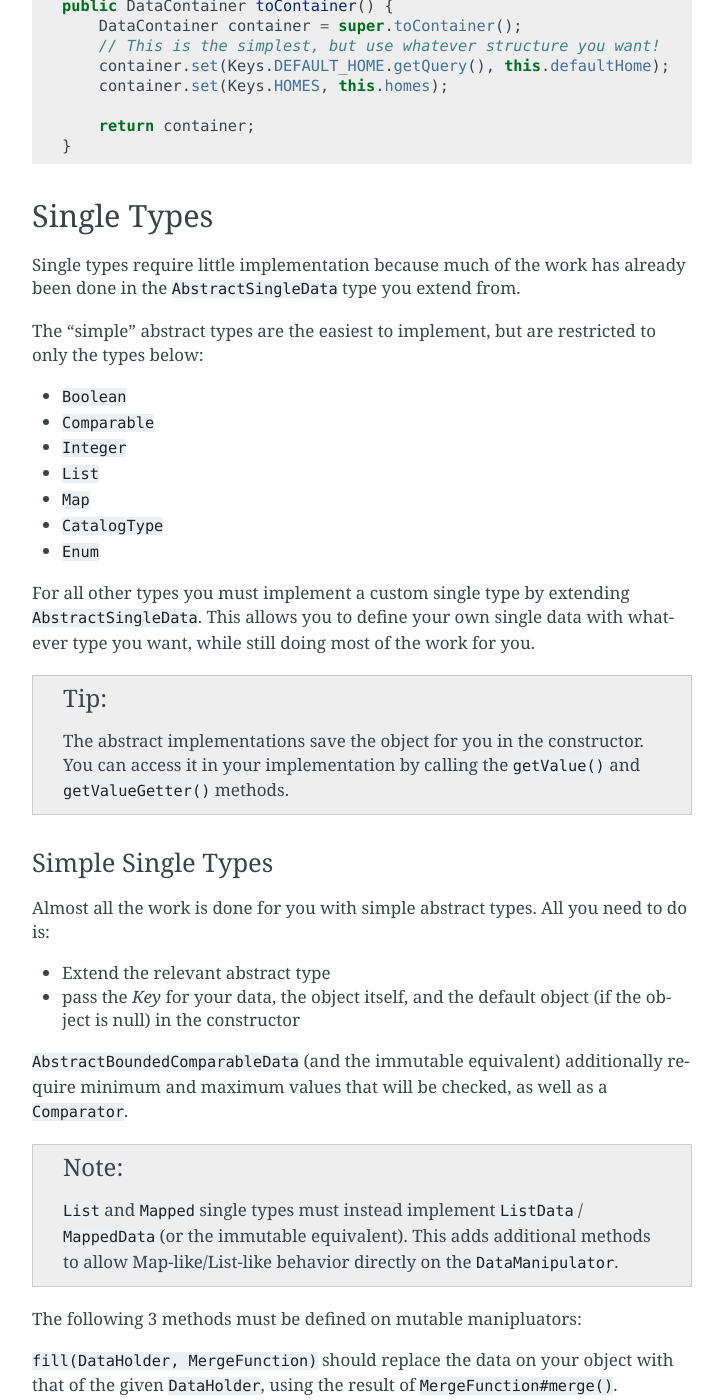
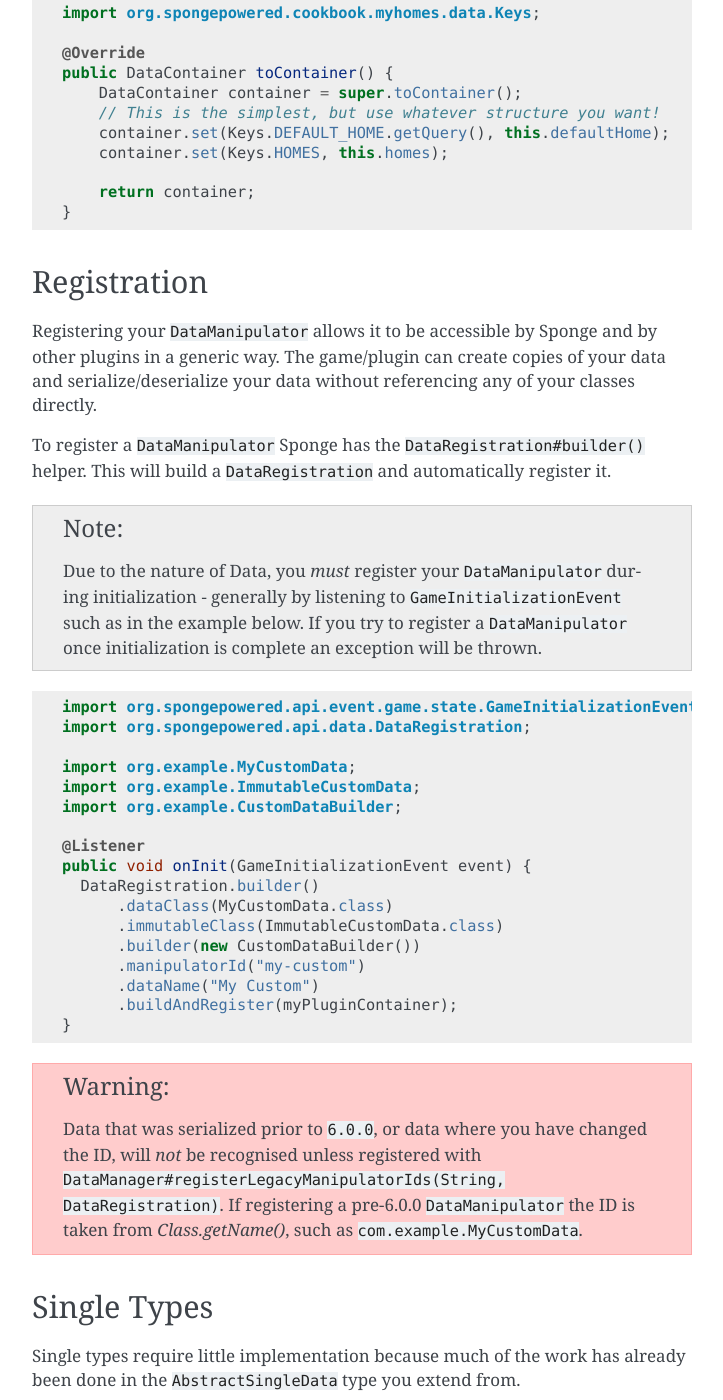
Before and after one commit to SpongePowered/SpongeDocs, a Sphinx documentation site: the page built from source/plugin/data/custom/datamanipulators.rst, in a window 1280 px wide and 1400 px high, scrolled down 2919 px. Shown: the whole window, without its empty margins (388-1111 px from the left). Built offline with Sphinx 7.4.7, drawn with Linux system fonts in a browser that asks for light colours; pages that are not in the unit, such as notebooks, are missing from menus; cross-references to code outside the pages are shown as plain code; some of the changed text lies outside the part shown.

Commit message:
Data Registration Docs

```diff
--- a/source/plugin/data/custom/datamanipulators.rst
+++ b/source/plugin/data/custom/datamanipulators.rst
@@ -3,6 +3,9 @@ Custom DataManipulators
 =======================
 
 .. javadoc-import::
+    org.spongepowered.api.event.game.state.GameInitializationEvent
+    org.spongepowered.api.data.DataManager
+    org.spongepowered.api.data.DataRegistration
     org.spongepowered.api.data.DataSerializable
     org.spongepowered.api.data.DataHolder
     org.spongepowered.api.data.DataQuery
@@ -20,6 +23,7 @@ Custom DataManipulators
     org.spongepowered.api.data.value.mutable.BoundedComparableValue
     org.spongepowered.api.data.value.ValueContainer
     org.spongepowered.api.inventory.ItemStack
+    org.spongepowered.api.util.TypeTokens
     java.util.Comparable
     java.util.Comparator
     com.google.common.reflect.TypeToken
@@ -108,8 +112,10 @@ You need to pass one ``TypeToken`` representing the *raw* type of your value, an
 
 .. note::
 
-    :javadoc:`TypeToken`\ s are used by the server implementation to preserve the generic type of your
-    values. They are created in one of two ways:
+    :javadoc:`TypeToken`\ s are used by the implementation to preserve the generic type of your
+    values. Sponge provides a long list of pre-built tokens for the API in :javadoc:`TypeTokens`.
+
+    If you need to create your own, you can do this in one of two ways:
 
     - For non-generic types, use ``TypeToken.of(MyType.class)``
     - For generic types, create an anonymous class with ``TypeToken<MyGenericType<String>>() {}``
@@ -143,6 +149,49 @@ change is made to the format of your serialized data, and use :ref:`content-upda
 
         return container;
     }
+
+Registration
+============
+
+Registering your ``DataManipulator`` allows it to be accessible by Sponge and by other plugins in a generic way. The
+game/plugin can create copies of your data and serialize/deserialize your data without referencing any of your classes
+directly.
+
+To register a ``DataManipulator`` Sponge has the :javadoc:`DataRegistration#builder()` helper. This will build a
+:javadoc:`DataRegistration` and automatically register it.
+
+
+.. note::
+
+    Due to the nature of Data, you *must* register your ``DataManipulator`` during initialization - generally by
+    listening to :javadoc:`GameInitializationEvent` such as in the example below. If you try to register a
+    ``DataManipulator`` once initialization is complete an exception will be thrown.
+
+.. code-block:: java
+
+    import org.spongepowered.api.event.game.state.GameInitializationEvent;
+    import org.spongepowered.api.data.DataRegistration;
+
+    import org.example.MyCustomData;
+    import org.example.ImmutableCustomData;
+    import org.example.CustomDataBuilder;
+
+    @Listener
+    public void onInit(GameInitializationEvent event) {
+      DataRegistration.builder()
+          .dataClass(MyCustomData.class)
+          .immutableClass(ImmutableCustomData.class)
+          .builder(new CustomDataBuilder())
+          .manipulatorId("my-custom")
+          .dataName("My Custom")
+          .buildAndRegister(myPluginContainer);
+    }
+
+.. warning::
+
+    Data that was serialized prior to ``6.0.0``, or data where you have changed the ID, will *not* be recognised unless
+    registered with :javadoc:`DataManager#registerLegacyManipulatorIds(String, DataRegistration)`. If registering a
+    pre-6.0.0 ``DataManipulator`` the ID is taken from `Class.getName()`, such as ``com.example.MyCustomData``.
 
 .. _single-data-types:
 
--- a/source/plugin/data/custom/serialization.rst
+++ b/source/plugin/data/custom/serialization.rst
@@ -15,7 +15,7 @@ Serializing Custom Data
     org.spongepowered.api.data.persistence.DataTranslators
     org.spongepowered.api.data.serialization.DataSerializable
 
-Without a method serializing and deserializng, your data will not persist across restarts. Sponge has a few different
+Without a method for serializing and deserializing, your data will not persist across restarts. Sponge has a few different
 ways to serialize/deserialize data based on the type of data:
 
 - :javadoc:`DataSerializable`\ s implement an interface to perform serialization, and use :javadoc:`DataBuilder` for
```
